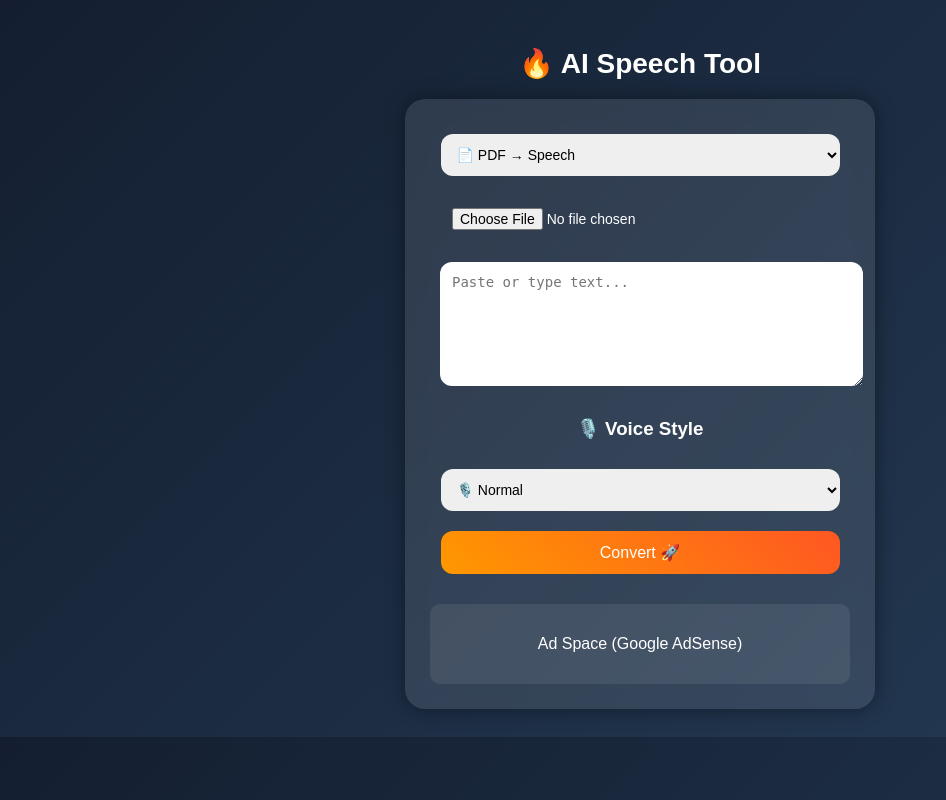
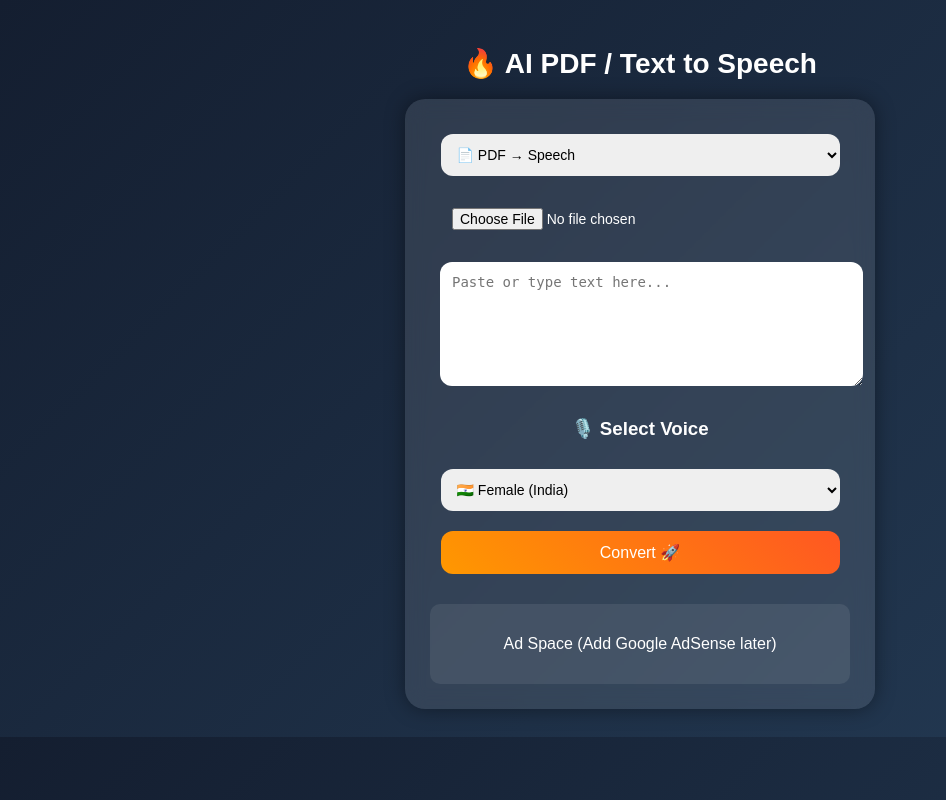
Before and after one commit to bhavishyabachani7-cloud/pdf-speech-app, a Flask app: page / in a window 1280 px wide. Shown: the whole page, without its empty margins (0-946 px from the left). Run offline with Flask 3, Linux system fonts and the light colour scheme.

Commit message:
Update index.html

```diff
--- a/templates/index.html
+++ b/templates/index.html
@@ -57,15 +57,30 @@
             background: rgba(255,255,255,0.08);
             border-radius: 10px;
         }
+
+        .loading {
+            display: none;
+            margin-top: 15px;
+            font-size: 14px;
+            color: #ffcc00;
+        }
     </style>
+
+    <script>
+        function showLoading() {
+            document.getElementById("loading").style.display = "block";
+        }
+    </script>
+
 </head>
 
 <body>
 
-<h1>🔥 AI Speech Tool</h1>
+<h1>🔥 AI PDF / Text to Speech</h1>
 
 <div class="box">
-<form action="/convert" method="post" enctype="multipart/form-data">
+
+<form action="/convert" method="post" enctype="multipart/form-data" onsubmit="showLoading()">
 
     <select name="mode">
         <option value="pdf">📄 PDF → Speech</option>
@@ -74,22 +89,27 @@
 
     <input type="file" name="pdf" accept=".pdf">
 
-    <textarea name="text" placeholder="Paste or type text..."></textarea>
+    <textarea name="text" placeholder="Paste or type text here..."></textarea>
 
-    <h3>🎙️ Voice Style</h3>
+    <h3>🎙️ Select Voice</h3>
     <select name="voice">
-        <option value="normal">🎙️ Normal</option>
-        <option value="calm">😌 Calm</option>
-        <option value="fast">⚡ Fast</option>
+        <option value="female_india">🇮🇳 Female (India)</option>
+        <option value="male_india">🇮🇳 Male (India)</option>
+        <option value="female_us">🇺🇸 Female (US)</option>
+        <option value="male_uk">🇬🇧 Male (UK)</option>
     </select>
 
     <button type="submit">Convert 🚀</button>
 
 </form>
 
-<!-- 💰 AD SPACE -->
+<div id="loading" class="loading">
+    ⏳ Converting... please wait
+</div>
+
+<!-- 💰 Ad Space -->
 <div class="ad-box">
-    <p>Ad Space (Google AdSense)</p>
+    <p>Ad Space (Add Google AdSense later)</p>
 </div>
 
 </div>
```
